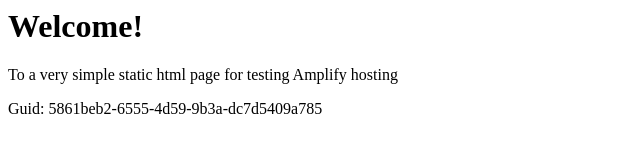
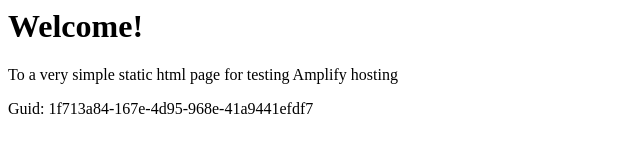
Before and after one commit to aws-aemilia-gru/Github-PR-Commit-Integration-Test-DoNotTouch-GitHubWebhookPushCanaryTest-v1-prod-sa-east-1, a website: page src/index.html in a window 1280 px wide. Shown: the full height of the page, 0-640 px from the left. Drawn offline with Linux system fonts and the light colour scheme.

Commit message:
commit from integ tests

```diff
--- a/src/index.html
+++ b/src/index.html
@@ -12,6 +12,6 @@
 <body>
     <h1>Welcome!</h1>
     <p>To a very simple static html page for testing Amplify hosting</p>
-    <p>Guid: 5861beb2-6555-4d59-9b3a-dc7d5409a785</p></body>
+    <p>Guid: 1f713a84-167e-4d95-968e-41a9441efdf7</p></body>
 
 </html>
```
